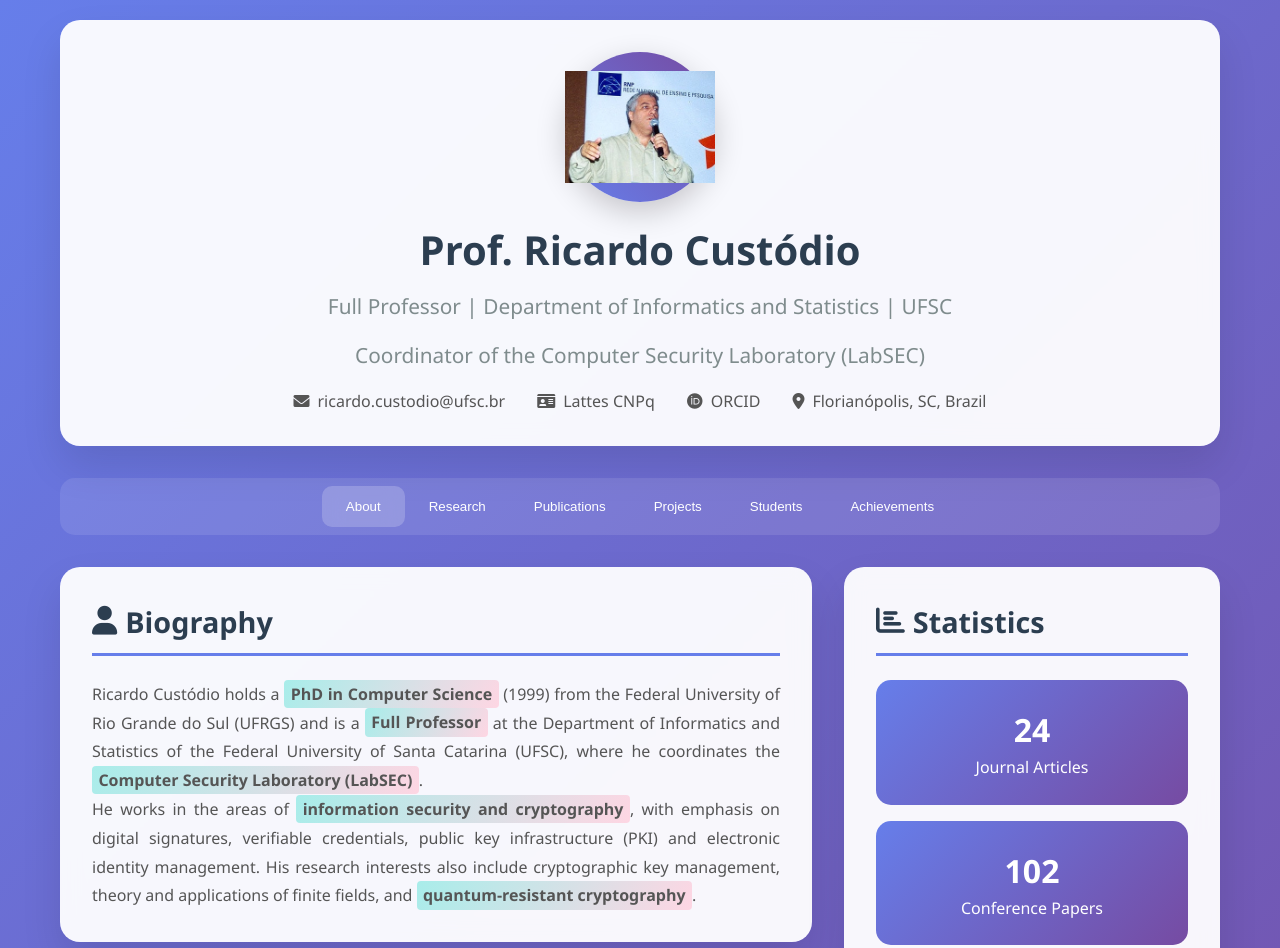
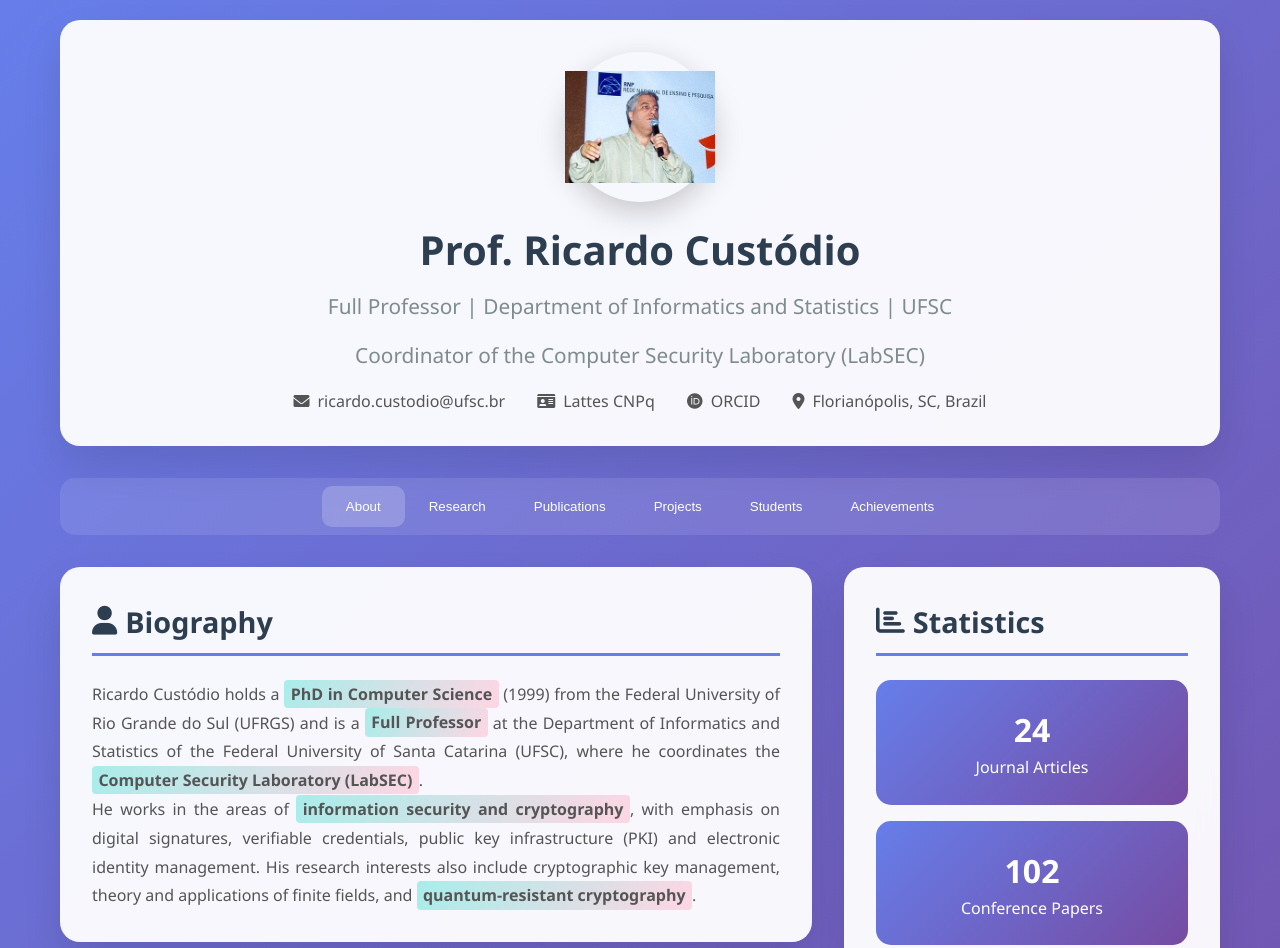
Before and after one commit to rfcustodio/rfcustodio.github.io, a plain HTML site: page index.html in a window 1280 px wide. Shown: the top 948 px of the page. Drawn offline with Linux system fonts and the light colour scheme.

Commit message:
Update index.html

```diff
--- a/index.html
+++ b/index.html
@@ -41,7 +41,7 @@
             height: 150px;
             border-radius: 50%;
             margin: 0 auto 1rem;
-            background: linear-gradient(45deg, #667eea, #764ba2);
+
             display: flex;
             align-items: center;
             justify-content: center;
```
